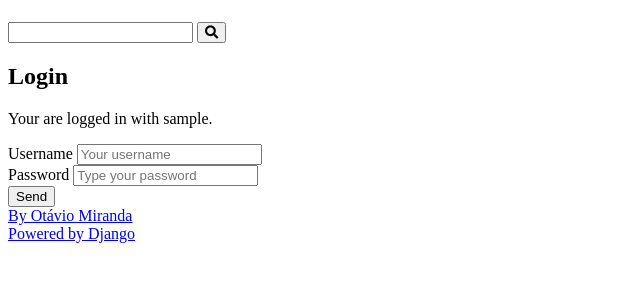
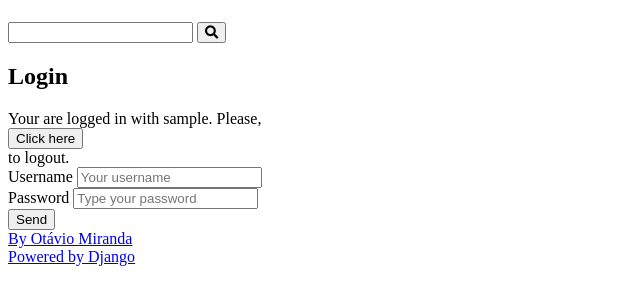
Before and after one commit to Joao-Batista-Dev/curso-django, a Django app: template authors/templates/authors/pages/login.html in a window 1280 px wide. Shown: the part 58-363 px from the top of the page, without its empty margins (0-640 px from the left). Run offline with Django 5.2, Linux system fonts and the light colour scheme; the template is opened without the code that fills it: values that come from a table or form of the project are taken from there, others are empty; the visitor is signed in with stand-in values (Sample User, id 1).

Commit message:
Sistema de logout e segurança CSRF (Parte 3/3)

```diff
--- a/authors/templates/authors/pages/login.html
+++ b/authors/templates/authors/pages/login.html
@@ -8,10 +8,16 @@
     <h2>Login</h2>
 
     {% if request.user.is_authenticated %}
-        <p>
+        <div>
           Your are logged in with
           {{ request.user.username }}.
-        </p>
+          Please,
+          <form class="inline-form" action="{% url "authors:logout" %}" method='POST'>
+            {% csrf_token %}
+            <input type="hidden" name="username" value="{{request.user.username}}">
+            <button class="plaintext-button" type='submit'>Click here</button>
+          </form> to logout.
+        </div>
     {% endif %}
 </div>
 
--- a/authors/urls.py
+++ b/authors/urls.py
@@ -9,4 +9,5 @@
     path('register/create/', views.register_create, name='register_create'),
     path('login/', views.login_views, name='login'),
     path('login/create/', views.login_create, name='login_create'),
+    path('logout/', views.logout_views, name='logout'),
 ]
```
Also changed, not shown: authors/views.py (+6 -1 lines).
